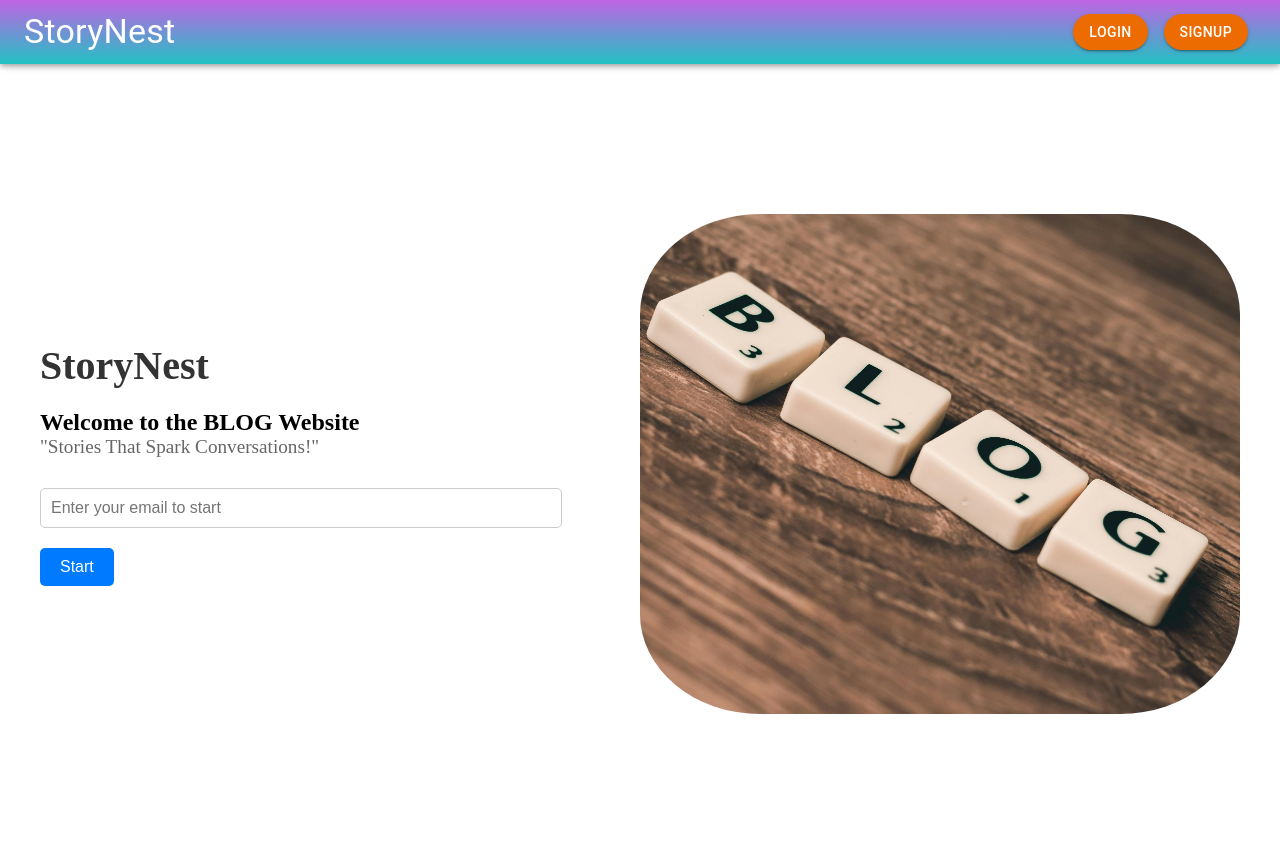
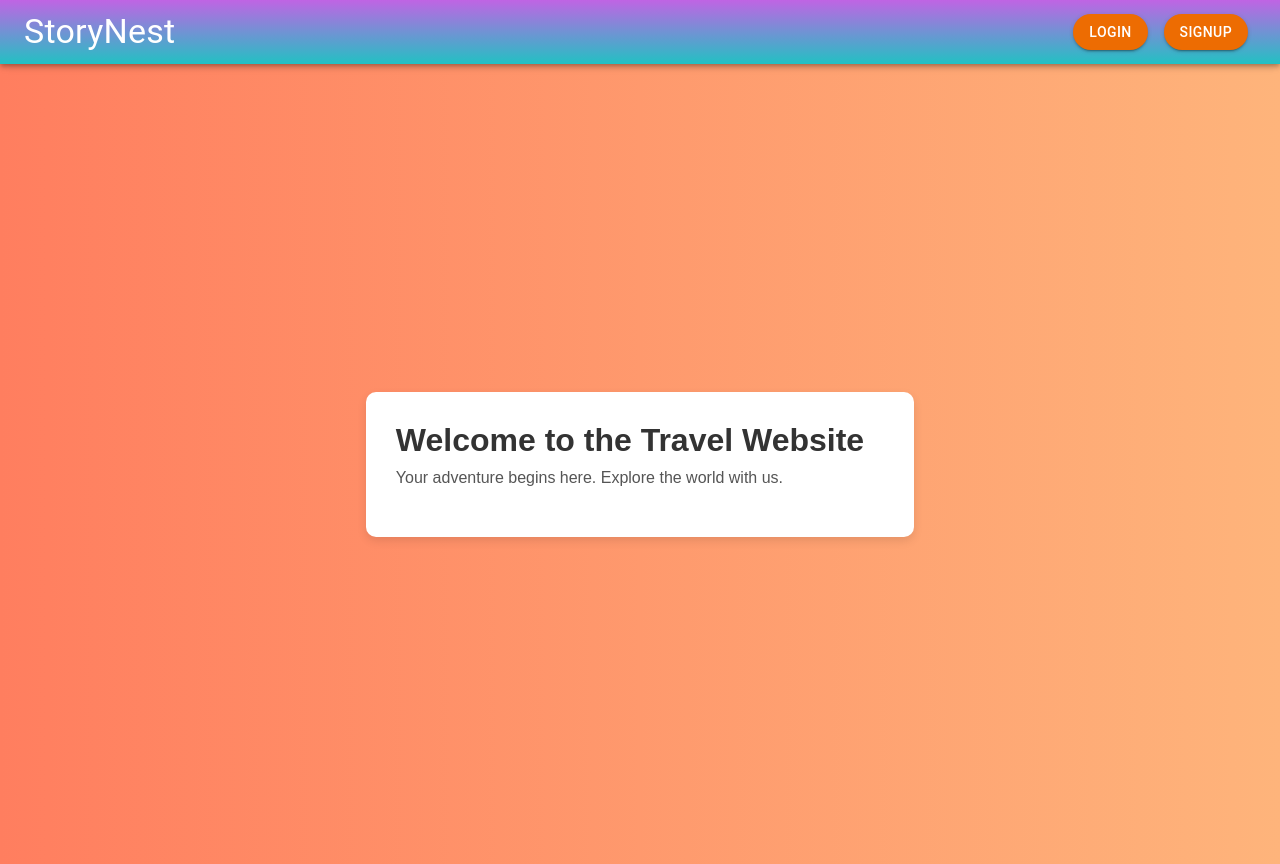
Before and after one commit to Akash11092002/StoryNest-TheBlogApp, a React (Create React App) app in the folder frontend/: page / in a window 1280 px wide. Built offline with nearby package versions, Linux system fonts and the light colour scheme.

Commit message:
third commit

```diff
--- a/frontend/src/Components/Home.css
+++ /dev/null
@@ -1,106 +0,0 @@
-.landing-container {
-    display: flex;
-    justify-content: center;
-    align-items: center;
-    height: 100vh;
-    padding: 20px;
-    box-sizing: border-box;
-  }
-
-  .content {
-    display: flex;
-    width: 100%;
-    max-width: 1200px;
-    align-items: center;
-    flex-direction: row;
-  }
-
-  .text-container {
-    flex: 1;
-    text-align: left;
-    margin-right: 20px;
-  }
-
-  .text-container h1 {
-    font-size: 2.5em;
-    margin-bottom: 20px;
-    color: #333;
-  }
-
-  .text-container p {
-    font-size: 1.2em;
-    margin-bottom: 30px;
-    color: #666;
-  }
-
-  .text-container input[type='text'] {
-    padding: 10px;
-    width: 100%;
-    max-width: 500px;
-    font-size: 1em;
-    border: 1px solid #ccc;
-    border-radius: 5px;
-    margin-bottom: 20px;
-  }
-
-  .text-container button {
-    padding: 10px 20px;
-    font-size: 1em;
-    color: #fff;
-    background-color: #007bff;
-    border: none;
-    border-radius: 5px;
-    cursor: pointer;
-    transition: background-color 0.3s ease;
-  }
-
-  .text-container button:hover {
-    background-color: #0056b3;
-  }
-
-  .image-container {
-    flex: 1;
-    display: flex;
-    justify-content: flex-end;
-  }
-
-  .landing-image {
-    height: 500px;
-    width: 600px;
-    border-radius: 20%;
-    object-fit: cover;
-  }
-
-  /* Responsive Design */
-  @media (max-width: 768px) {
-    .content {
-      flex-direction: column;
-      align-items: center;
-    }
-
-    .text-container {
-      text-align: center;
-      margin-right: 0;
-      margin-bottom: 20px;
-    }
-
-    .landing-image {
-      height: 250px;
-      width: 600px;
-    }
-  }
-
-  @media (max-width: 480px) {
-    .text-container h1 {
-      font-size: 2em;
-    }
-
-    .text-container p {
-      font-size: 1em;
-    }
-
-    .landing-image {
-      height: 250px;
-      width: 300px;
-    }
-  }
--- a/frontend/src/Components/Home.js
+++ b/frontend/src/Components/Home.js
@@ -1,31 +1,35 @@
 import React, { useState } from 'react';
-import img from './images/dfgg.jpg'
-import './Home.css';
 
 
 function Home() {
 
 
+  return (
+    <div style={{
+      display: 'flex',
+      justifyContent: 'center',
+      alignItems: 'center',
+      height: '100vh',
+      background: 'linear-gradient(to right, #ff7e5f, #feb47b)',
+      fontFamily: 'Arial, sans-serif'
+    }}>
+      <div style={{
+        display: 'flex',
+        flexDirection: 'row',
+        alignItems: 'center',
+        background: 'white',
+        padding: '30px',
+        borderRadius: '10px',
+        boxShadow: '0px 4px 10px rgba(0, 0, 0, 0.1)'
+      }}>
+        <div style={{ marginRight: '20px' }}>
+          <h1 style={{ color: '#333', marginBottom: '10px' }}>Welcome to the Travel Website</h1>
+          <p style={{ color: '#555', marginBottom: '20px' }}>Your adventure begins here. Explore the world with us.</p>
 
 
- return (
-    <div className="landing-container">
-      <div className="content">
-        <div className="text-container">
-        <h1>StoryNest</h1>
-          <h2>Welcome to the BLOG Website</h2>
-          <p>"Stories That Spark Conversations!"</p>
-          <input
-            type='text'
-            placeholder='Enter your email to start'
-            size={50}
+        </div>
+        <div>
 
-
-          />
-          <button >Start</button>
-        </div>
-        <div className="image-container">
-          <img src={img} alt="Travel" className="landing-image" />
         </div>
       </div>
     </div>
```
